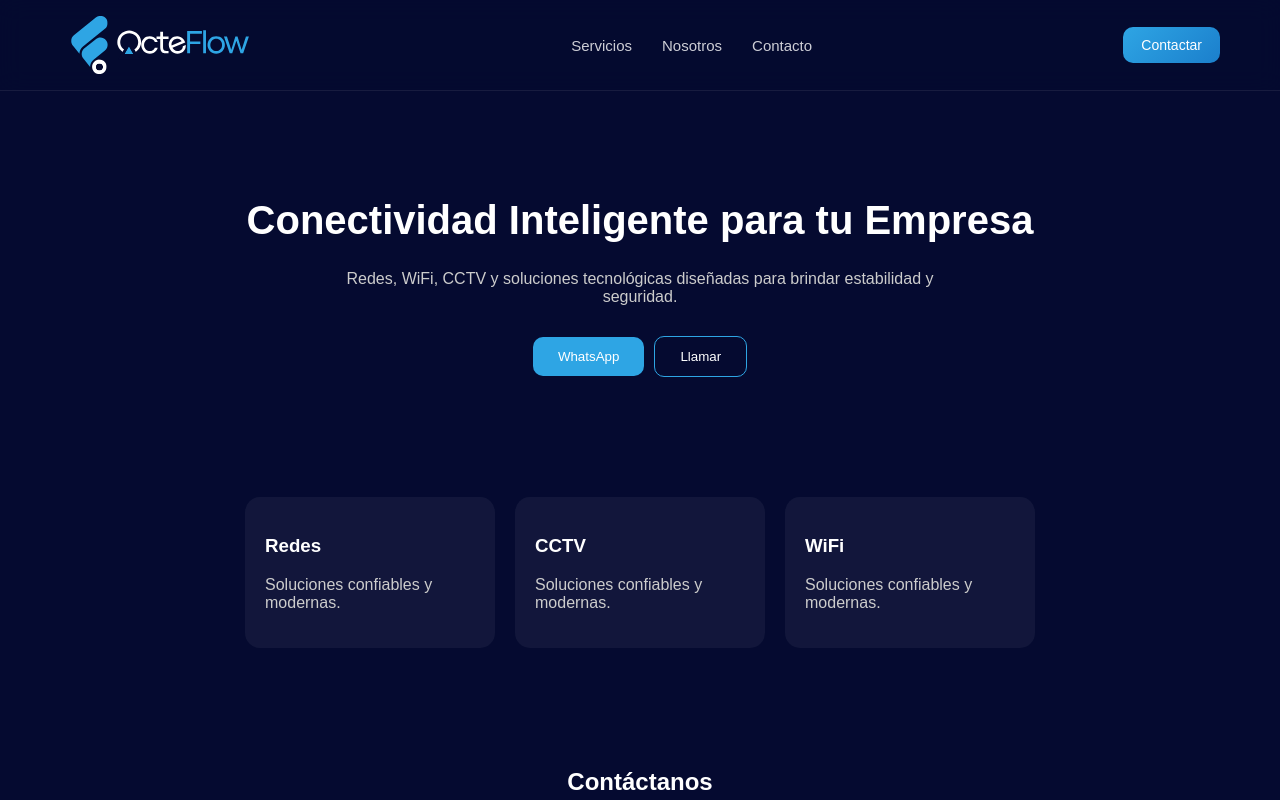
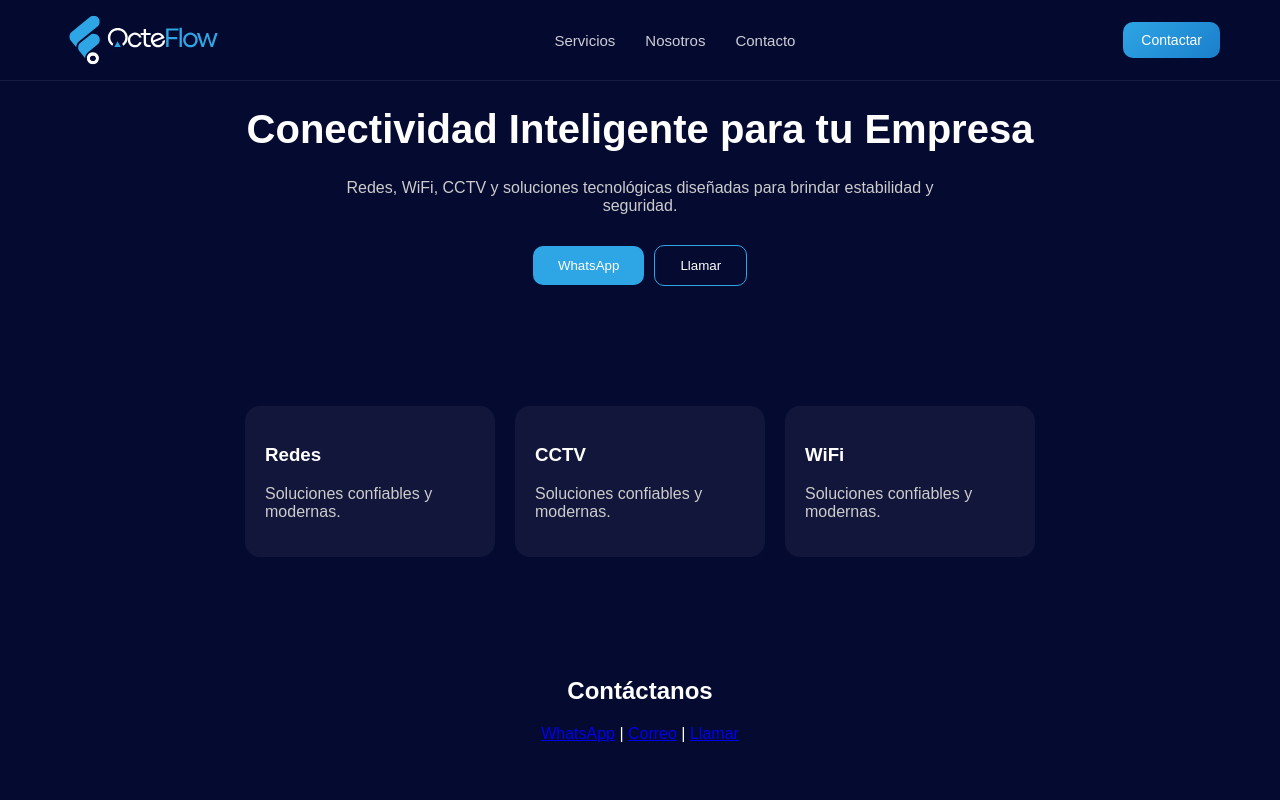
Before and after one commit to OcteFlow/octeflow-site, a Next.js app: page / in a window 1280 px wide. Shown: the top 800 px of the page. Built offline with nearby package versions, Linux system fonts and the light colour scheme.

Commit message:
Update globals.css

```diff
--- a/styles/globals.css
+++ b/styles/globals.css
@@ -9,15 +9,6 @@ body {
 /* RESET */
 * {
   box-sizing: border-box;
-}
-
-.header {
-  position: sticky;
-  top: 0;
-  z-index: 1000;
-  background: rgba(5, 10, 48, 0.9);
-  backdrop-filter: blur(10px);
-  border-bottom: 1px solid rgba(255,255,255,0.05);
 }
 
 .container {
@@ -255,3 +246,61 @@ body {
   transform: translateY(-2px);
   box-shadow: 0 10px 25px rgba(46,165,228,0.4);
 }
+
+.header {
+  position: fixed;
+  width: 100%;
+  top: 0;
+  background: rgba(5,10,48,0.9);
+  backdrop-filter: blur(10px);
+  z-index: 1000;
+}
+
+.nav {
+  display: flex;
+  justify-content: space-between;
+  align-items: center;
+  padding: 15px 20px;
+}
+
+.logo {
+  height: 50px;
+}
+
+/* BOTÓN OCULTO EN DESKTOP */
+.menu-btn {
+  display: none;
+  font-size: 28px;
+  background: none;
+  border: none;
+  color: white;
+}
+
+/* MENÚ DESKTOP */
+.menu {
+  display: flex;
+  gap: 20px;
+}
+
+/* MOBILE */
+@media (max-width: 768px) {
+
+  .menu-btn {
+    display: block;
+  }
+
+  .menu {
+    position: absolute;
+    top: 70px;
+    right: 0;
+    background: #050a30;
+    flex-direction: column;
+    width: 200px;
+    padding: 20px;
+    display: none;
+  }
+
+  .menu.active {
+    display: flex;
+  }
+}
```
